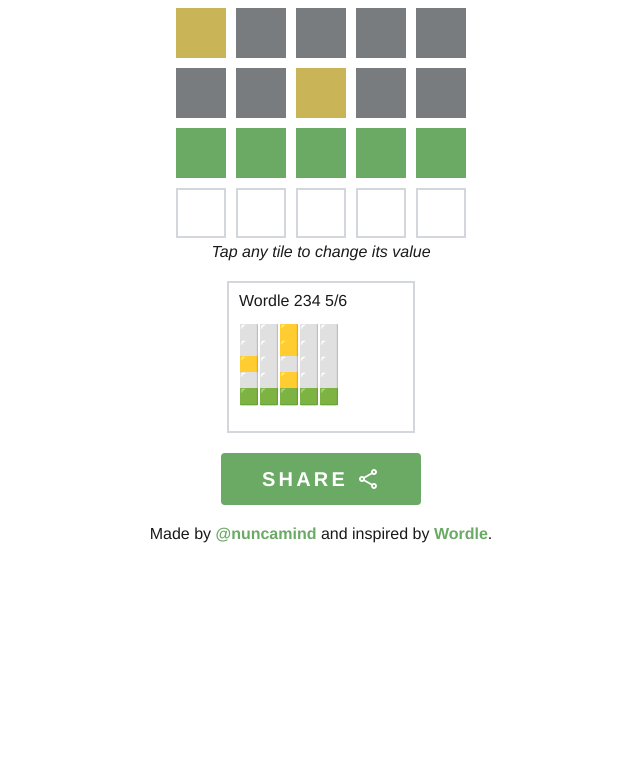
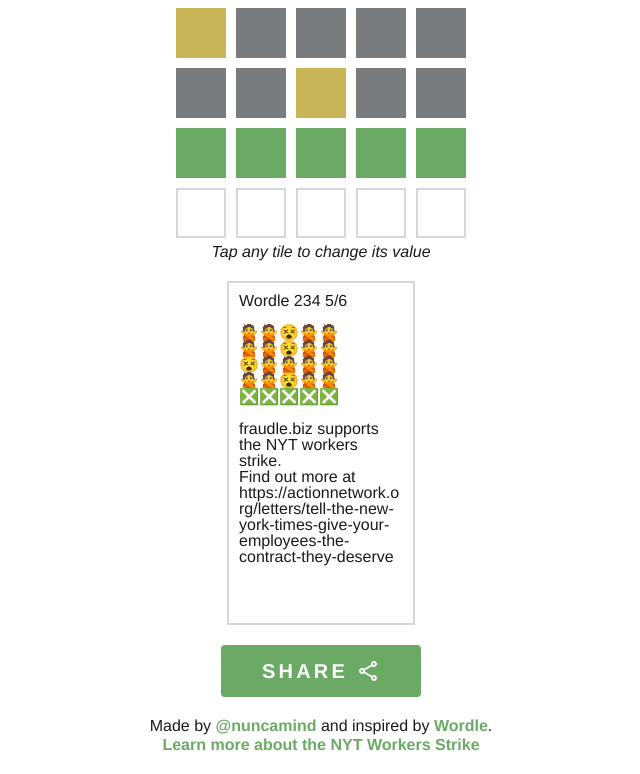
Before and after one commit to dtschust/fraudle, a React (Create React App) app: page / in a window 1280 px wide. Shown: the part 407-1181 px from the top of the page, without its empty margins (319-959 px from the left). Before the commit the page ends 971 px from the top, so only its background shows below. Built offline with nearby package versions, Linux system fonts and the light colour scheme.

Commit message:
Support the NYT workers strike

```diff
--- a/src/components/App.tsx
+++ b/src/components/App.tsx
@@ -71,7 +71,14 @@
 				>
 					Wordle
 				</a>
-				.
+				.<br />
+				<a
+					rel="noopener noreferrer"
+					target="_blank"
+					href="https://actionnetwork.org/letters/tell-the-new-york-times-give-your-employees-the-contract-they-deserve"
+				>
+					Learn more about the NYT Workers Strike
+				</a>
 			</div>
 		</div>
 	);
--- a/src/components/Share.tsx
+++ b/src/components/Share.tsx
@@ -18,11 +18,14 @@
 				spellCheck={false}
 				readOnly
 				id="share-text"
-				rows={8}
+				rows={20}
 				cols={16}
 				value={`Wordle ${gameNumber} ${numRowsToSolve > 6 ? 'X' : numRowsToSolve}/6
 
-${gridToEmoji(grid, darkMode)}`}
+${gridToEmoji(grid, darkMode)}
+
+fraudle.biz supports the NYT workers strike.
+Find out more at https://actionnetwork.org/letters/tell-the-new-york-times-give-your-employees-the-contract-they-deserve`}
 			/>
 			<button
 				className="share-button"
--- a/src/util/index.ts
+++ b/src/util/index.ts
@@ -75,13 +75,13 @@
 				.map((value) => {
 					switch (value) {
 						case SquareValue.YES:
-							return '🟩';
+							return '❎';
 						case SquareValue.UNKNOWN:
 							return '';
 						case SquareValue.NO:
-							return darkMode ? '⬛️' : '⬜️';
+							return darkMode ? '🙅' : '🙅';
 						case SquareValue.ALMOST:
-							return '🟨';
+							return '😵';
 						default:
 							return '';
 					}
```
Also changed, not shown: 1 other file (tests, documents, lock files or other folders).
